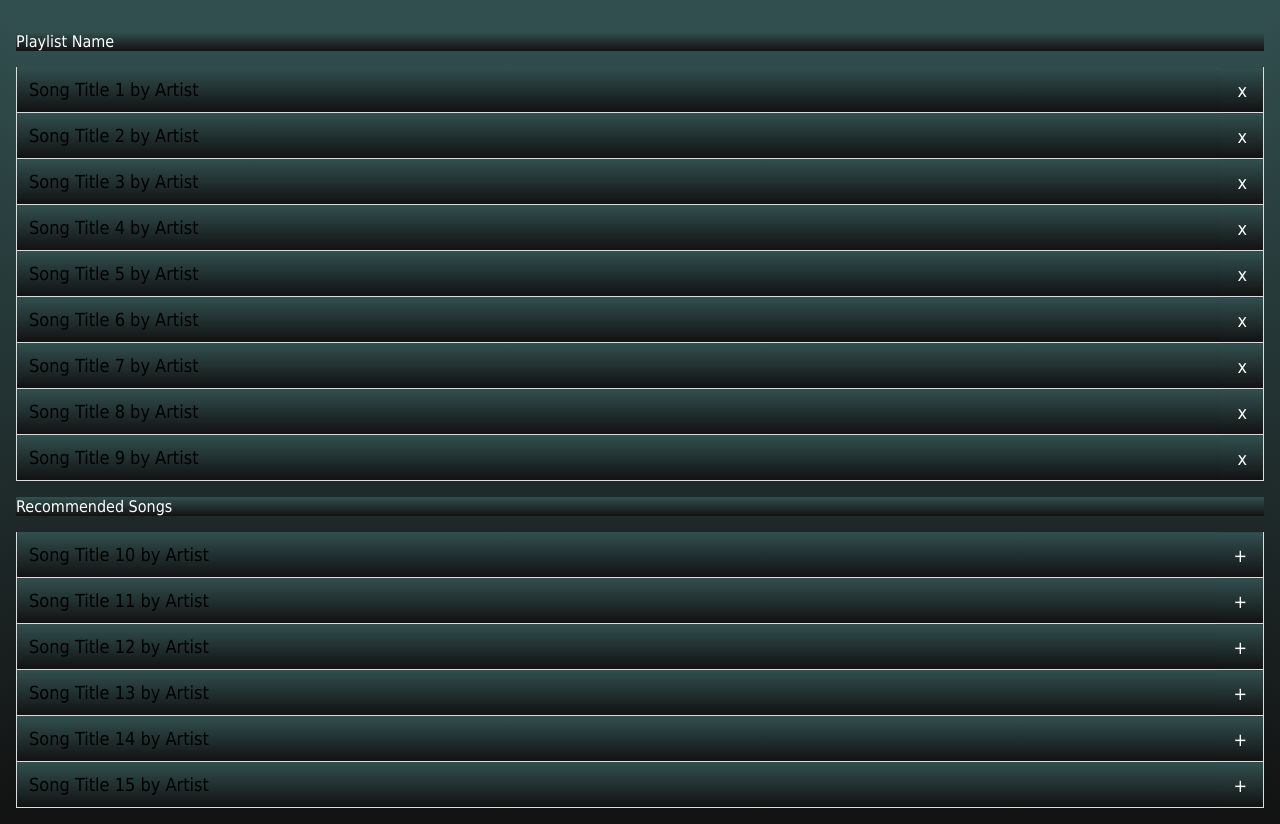
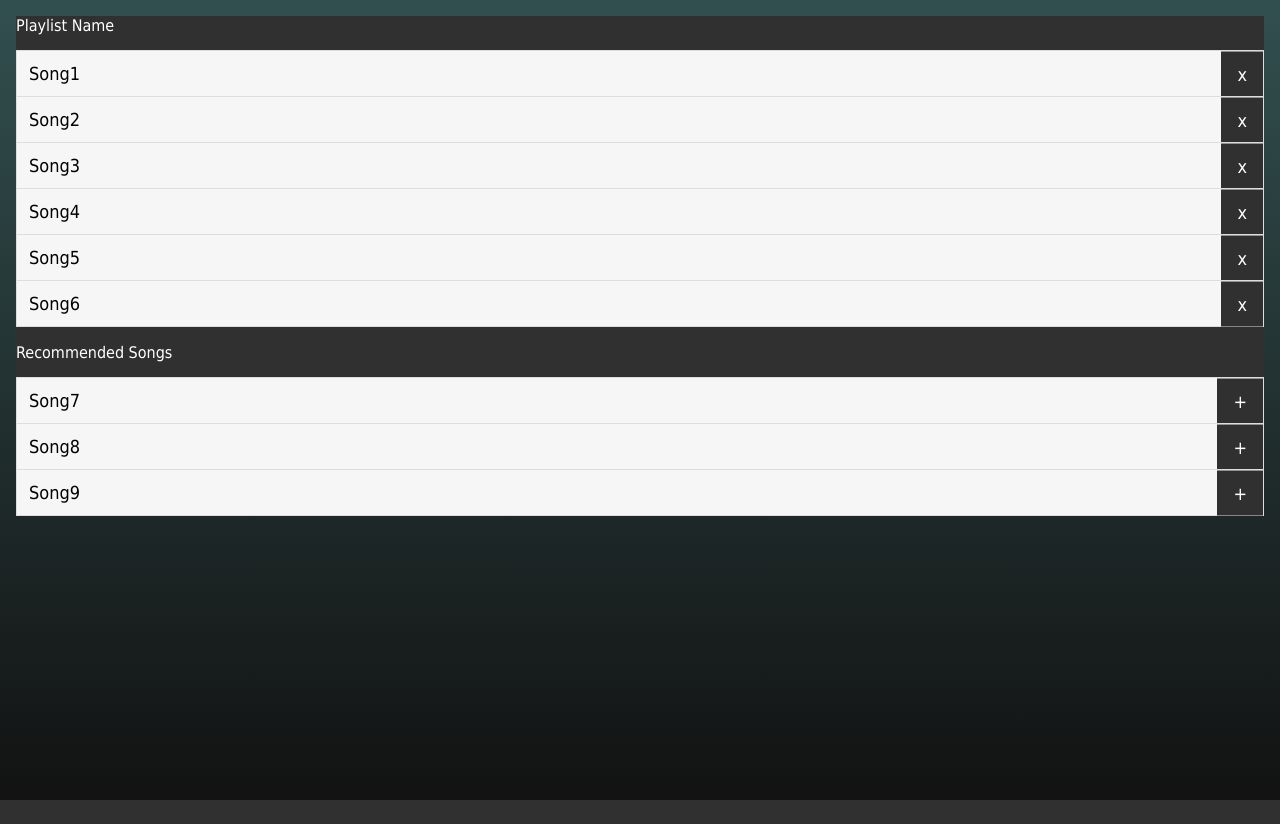
Before and after one commit to CSC4790-Fall2021-Org/senior-project-partify, an Angular app in the folder app-root/: page /edit/1 in a window 1280 px wide. After the commit the page ends 800 px from the top, so only its background shows below. Built offline with nearby package versions, Linux system fonts and the light colour scheme.

Commit message:
Update edit further to no longer have hard-coded songs

```diff
--- a/app-root/src/app/edit/edit.component.html
+++ b/app-root/src/app/edit/edit.component.html
@@ -1,36 +1,21 @@
 <head>
     <title>Edit Further</title>
-    <script>
-        var closebtns = document.getElementsByClassName("close");
-        var i;
-
-        for (i = 0; i < closebtns.length; i++) {
-            closebtns[i].addEventListener("click", function() {
-                this.parentElement.style.display = 'none';
-                });
-            }
-    </script>
 </head>
 <body>
     <p>Playlist Name</p>
-    <ul>
-        <li><span class="close">x</span>Song Title 1 by Artist</li>
-        <li><span class="close">x</span>Song Title 2 by Artist</li>
-        <li><span class="close">x</span>Song Title 3 by Artist</li>
-        <li><span class="close">x</span>Song Title 4 by Artist</li>
-        <li><span class="close">x</span>Song Title 5 by Artist</li>
-        <li><span class="close">x</span>Song Title 6 by Artist</li>
-        <li><span class="close">x</span>Song Title 7 by Artist</li>
-        <li><span class="close">x</span>Song Title 8 by Artist</li>
-        <li><span class="close">x</span>Song Title 9 by Artist</li>
-    </ul>
+    <div class="edit-further" *ngFor="let s of songs">
+        <div class = songs>
+            <ul>
+                <li><span class="close">x</span>{{ s.name }}</li>
+            </ul>
+        </div>
+    </div>
     <p>Recommended Songs</p>
-    <ul>
-        <li><span class="add">+</span>Song Title 10 by Artist</li>
-        <li><span class="add">+</span>Song Title 11 by Artist</li>
-        <li><span class="add">+</span>Song Title 12 by Artist</li>
-        <li><span class="add">+</span>Song Title 13 by Artist</li>
-        <li><span class="add">+</span>Song Title 14 by Artist</li>
-        <li><span class="add">+</span>Song Title 15 by Artist</li>
-    </ul>
+    <div class="edit-further" *ngFor="let r of recs">
+        <div class = recs>
+            <ul>
+                <li><span class="add">+</span>{{ r.name }}</li>
+            </ul>
+        </div>
+    </div>
 </body>
--- a/app-root/src/app/edit/edit.component.ts
+++ b/app-root/src/app/edit/edit.component.ts
@@ -7,6 +7,20 @@ import { Component, OnInit } from '@angular/core';
 })
 export class EditComponent implements OnInit {
 
+  songs: any [] = [
+    {name: "Song1"},
+    {name: "Song2"},
+    {name: "Song3"},
+    {name: "Song4"},
+    {name: "Song5"},
+    {name: "Song6"}
+  ]
+
+  recs: any [] = [
+    {name: "Song7"},
+    {name: "Song8"},
+    {name: "Song9"},
+  ]
   constructor() { }
 
   ngOnInit(): void {
--- a/app-root/src/styles.css
+++ b/app-root/src/styles.css
@@ -1,12 +1,14 @@
 /* You can add global styles to this file, and also import other style files */
 
-* {
+html {
+    height: 100%;
     background-color: #303030;
     color: white;
     font-family: "Tahoma", sans-serif;
     background-image: linear-gradient(#324f4f, #121212);
     align-items: center;
     overflow: overlay;
+    background-repeat: no-repeat;
 }
 
 app-home{
```
